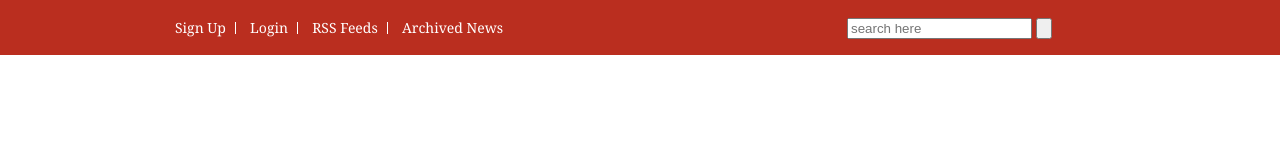
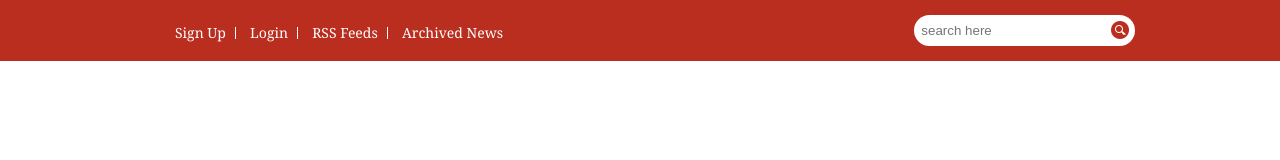
Before and after one commit to Tasnim63/systemic, a plain HTML site: page index.html in a window 1280 px wide. Shown: the top 160 px of the page. Drawn offline with Linux system fonts and the light colour scheme.

Commit message:
main header

```diff
--- a/index.html
+++ b/index.html
@@ -33,6 +33,9 @@
           </div>
         </div>
       </div>
+      <div id="main_header_area">
+
+      </div>
     </header>
   </body>
 </html>
--- a/style.css
+++ b/style.css
@@ -34,6 +34,7 @@ top header css
   overflow: hidden;
 }
 .mini_menu {
+    padding-top: 5px;
   width: 70%;
   float: left;
 }
@@ -59,7 +60,7 @@ top header css
   width: 1px;
 }
 .mini_menu ul li:last-child:after {
- display: none;
+  display: none;
 }
 .mini_menu ul li a {
   color: white;
@@ -77,3 +78,25 @@ top header css
   float: right;
   width: 30%;
 }
+.search_area form {
+  background-color: white;
+  border-radius: 25px;
+  float: right;
+  padding: 2%;
+  max-width: 210px;
+  width: 96%;
+}
+.search_area input {
+  border: 0px solid;
+  width: 75%;
+  padding: 1%;
+  float: left;
+  color: black;
+}
+.search_area input[type="submit"] {
+ background: url(img/search.png);
+ background-repeat: no-repeat;
+ background-position: right;
+  width: 23%;
+
+}
```
